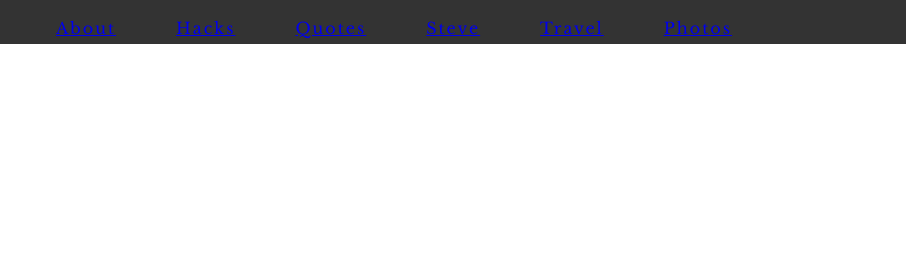
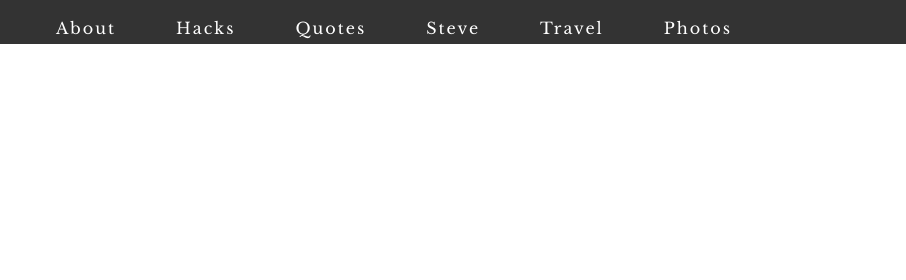
Before and after one commit to applecool/SH, a plain HTML site: page index.html in a window 1280 px wide. Shown: the top 280 px of the page, 374-1280 px from the left. Drawn offline with nearby package versions, Linux system fonts and the light colour scheme.

Commit message:
added styles to a

```diff
--- a/styles/style.css
+++ b/styles/style.css
@@ -64,3 +64,12 @@ body {
 .hearts {
   color: red;
 }
+a{
+  color: white;
+}
+a:link{
+  text-decoration: none;
+}
+a:hover{
+  color: gray;
+}
```
